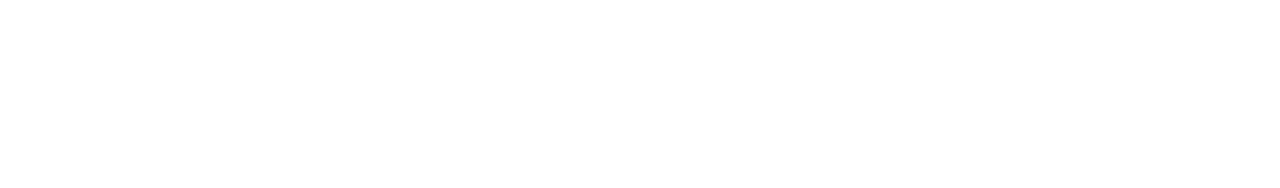
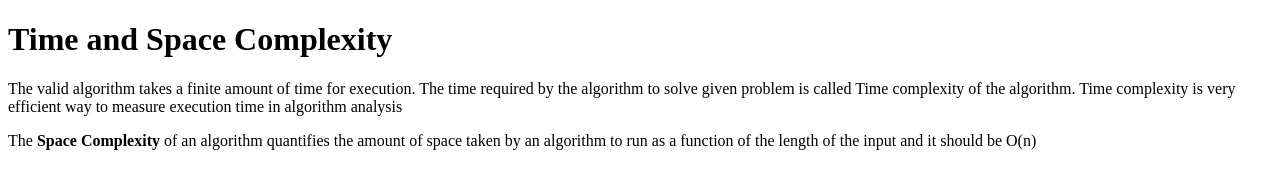
Before and after one commit to acciojob/time-and-space-complexity-chandan9506, a website: page main.html in a window 1280 px wide. Drawn offline with Linux system fonts and the light colour scheme.

Commit message:
created a submission

```diff
--- a/main.html
+++ b/main.html
@@ -10,7 +10,9 @@
 	<!-- the entire body must be written by student -->
     <script type="text/javascript" src="./script.js">
 </script>
-
+<h1>Time and Space Complexity</h1>
+<p>The valid algorithm takes a finite amount of time for execution. The time required by the algorithm to solve given problem is called Time complexity  of the algorithm. Time complexity is very efficient way to measure execution time in algorithm analysis</p>
+<p>The <b>Space Complexity</b> of an algorithm quantifies the amount of space taken by an algorithm to run as a function of the length of the input and it should be O(n)</p>
 </body>
 
 </html>
```
